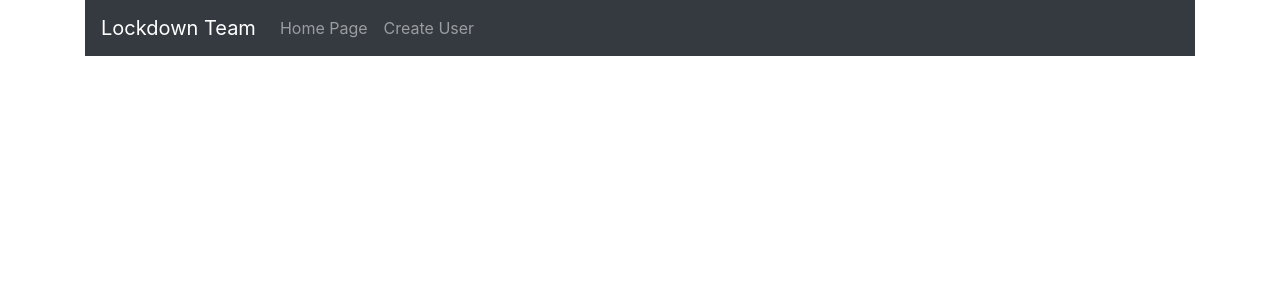
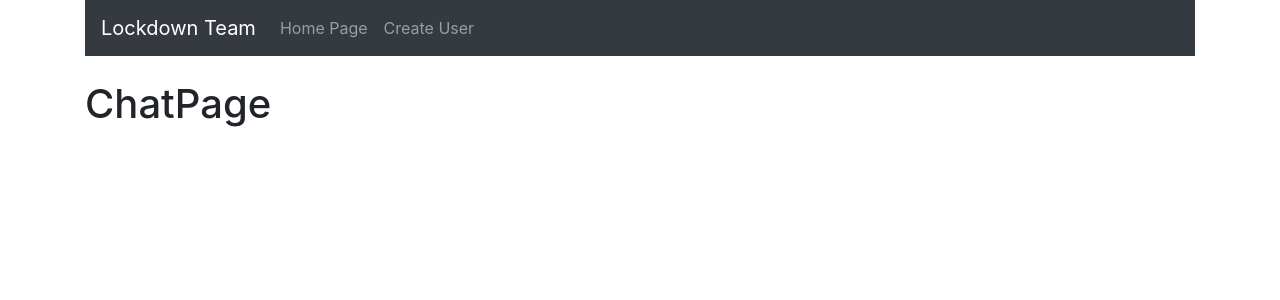
Before and after one commit to David-Xia0/StrangerShelter, a React (Create React App) app in the folder frontend/: page /chat in a window 1280 px wide. Shown: the top 300 px of the page. Built offline with nearby package versions, Linux system fonts and the light colour scheme.

Commit message:
Added ChatPage

```diff
--- a/frontend/src/App.js
+++ b/frontend/src/App.js
@@ -6,6 +6,7 @@ import "bootstrap/dist/css/bootstrap.min.css";
 import Navbar from "./components/navbar.component";
 import Homepage from "./components/homepage.component";
 import CreateUser from "./components/create-user.component";
+import ChatPage from "./components/chatpage/ChatPage";
 
 function App() {
   return (
@@ -15,6 +16,7 @@ function App() {
         <br/>
         <Route path="/" exact component={Homepage} />
         <Route path="/user" component={CreateUser} />
+        <Route path="/chat" component={ChatPage} />
       </div>
     </Router>
   );
--- /dev/null
+++ b/frontend/src/components/chatpage/ChatPage.js
@@ -0,0 +1,14 @@
+import React, { useState, useEffect } from "react";
+
+import './ChatPage.css';
+
+const ChatPage = () => {
+
+
+
+    return (
+        <h1>ChatPage</h1>
+    );
+}
+
+export default ChatPage;
```
Also changed, not shown: frontend/src/components/chatpage/ChatPage.css (added).
